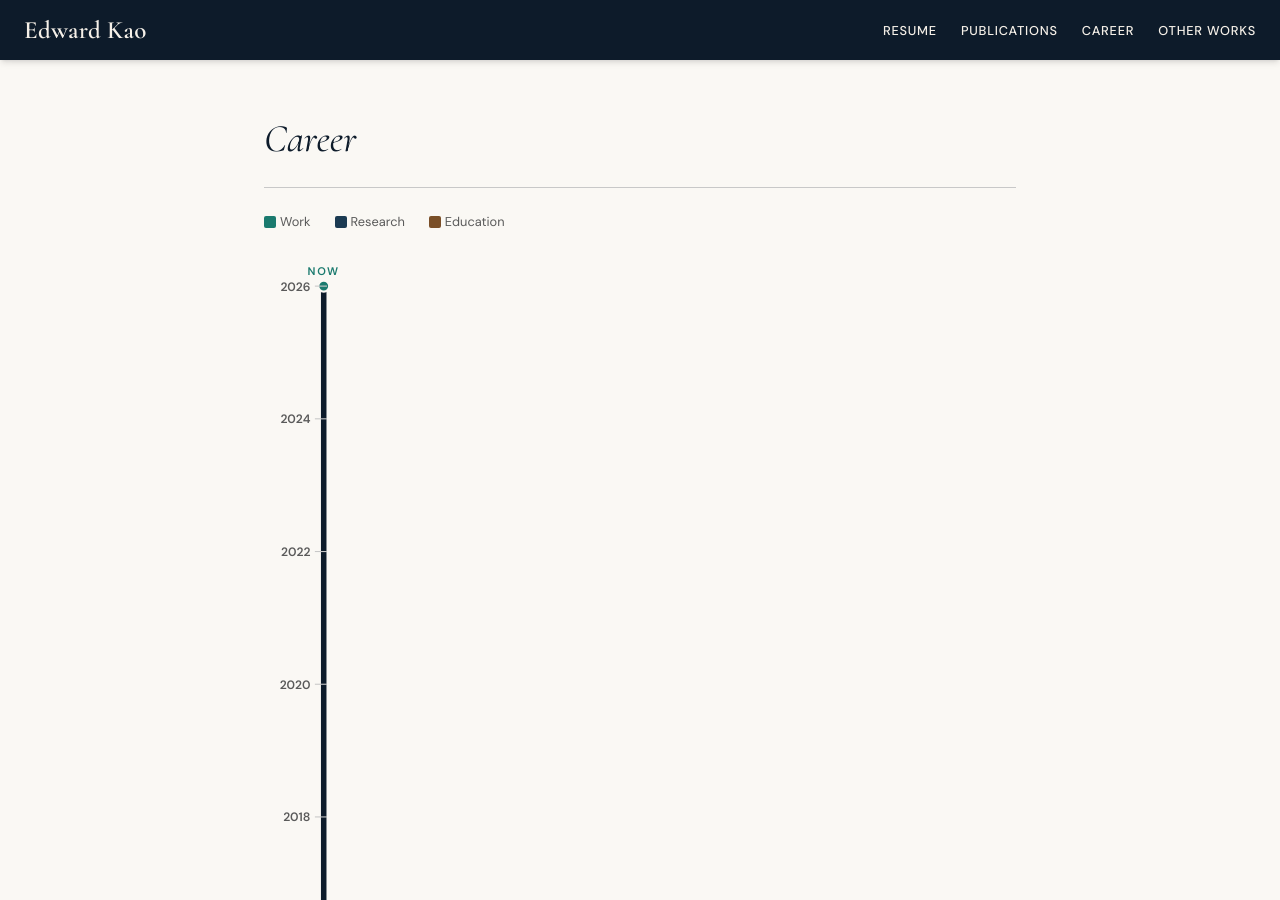
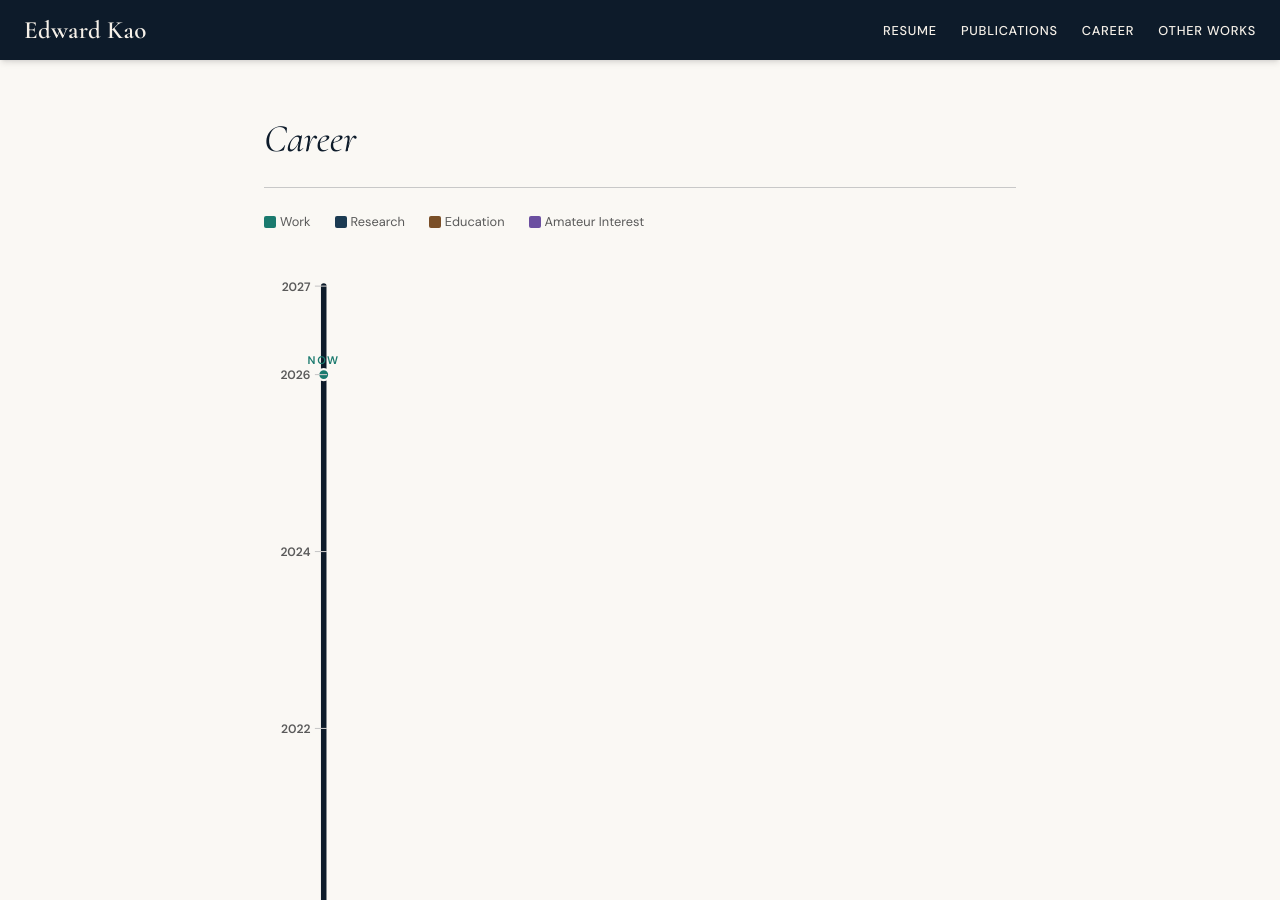
Before and after one commit to edwardkao6413/edwardkao6413.github.io, a Jekyll site: the page built from career.md, in a window 1280 px wide and 900 px high. Built offline with Jekyll 4.4.1, drawn with Linux system fonts in a browser that asks for light colours.

Commit message:
feat: 80px/year scale, extend spine to display_end_year+1, add amateur category

```diff
--- a/career.md
+++ b/career.md
@@ -6,11 +6,14 @@ permalink: /career
 
 {% assign start_year = 2014 %}
 {% assign end_year = site.time | date: "%Y" | plus: 0 %}
-{% assign total_years = end_year | minus: start_year %}
-{% assign px_per_year = 60 %}
+{% assign px_per_year = 80 %}
 {% assign svg_top_pad = 20 %}
+{% assign display_end_year = end_year | plus: 1 %}
+{% assign now_years_from_top = display_end_year | minus: end_year %}
+{% assign now_y = now_years_from_top | times: px_per_year | plus: svg_top_pad %}
+{% assign total_years = display_end_year | minus: start_year %}
 {% assign svg_height = total_years | times: px_per_year | plus: svg_top_pad | plus: 20 %}
-{% assign total_steps = total_years | divided_by: 2 %}
+{% assign total_steps = total_years | divided_by: 2 | plus: 1 %}
 {% assign spine_x = 54 %}
 {% assign bar_x0 = 59 %}
 {% assign bar_x0_right = 65 %}
@@ -33,12 +36,15 @@ permalink: /career
     <span>
       <span class="tl-legend__swatch" style="background:var(--color-edu);" aria-hidden="true"></span>Education
     </span>
+    <span>
+      <span class="tl-legend__swatch" style="background:var(--color-amateur);" aria-hidden="true"></span>Amateur Interest
+    </span>
   </div>
 
   <section class="tl-wrap" aria-label="Career timeline">
 
     <svg viewBox="0 0 680 {{ svg_height }}" width="100%" role="img"
-         aria-label="Career timeline from {{ start_year }} to {{ end_year }}"
+         aria-label="Career timeline from {{ start_year }} to {{ display_end_year }}"
          xmlns="http://www.w3.org/2000/svg">
 
       <!-- spine -->
@@ -47,22 +53,28 @@ permalink: /career
             stroke="#0d1b2a" stroke-width="5" stroke-linecap="round"/>
 
       <!-- now dot + label -->
-      <circle cx="{{ spine_x }}" cy="{{ svg_top_pad }}" r="5" fill="#1a7a6e" stroke="#faf8f4" stroke-width="2"/>
-      {% assign now_label_y = svg_top_pad | minus: 10 %}
+      <circle cx="{{ spine_x }}" cy="{{ now_y }}" r="5" fill="#1a7a6e" stroke="#faf8f4" stroke-width="2"/>
+      {% assign now_label_y = now_y | minus: 10 %}
       <text x="{{ spine_x }}" y="{{ now_label_y }}" text-anchor="middle"
             font-family="DM Sans,sans-serif" font-size="10" font-weight="700"
             fill="#1a7a6e" letter-spacing="1.5" aria-hidden="true">NOW</text>
 
-      <!-- year ticks: every 2 years from start_year upward (rendered bottom-up: y increases going down) -->
+      <!-- year ticks: display_end_year first, then every 2 years from start_year upward -->
+      {% assign tick_x1 = spine_x | minus: 8 %}
+      {% assign tick_x2 = spine_x | plus: 3 %}
+      {% assign label_x = spine_x | minus: 12 %}
+      <line x1="{{ tick_x1 }}" y1="{{ svg_top_pad }}" x2="{{ tick_x2 }}" y2="{{ svg_top_pad }}"
+            stroke="#c8c8c8" stroke-width="1"/>
+      {% assign top_label_y = svg_top_pad | plus: 4 %}
+      <text x="{{ label_x }}" y="{{ top_label_y }}" text-anchor="end"
+            font-family="DM Sans,sans-serif" font-size="11" font-weight="600"
+            fill="#5a5a5a" aria-hidden="true">{{ display_end_year }}</text>
       {% for i in (0..total_steps) %}
         {% assign offset = i | times: 2 %}
         {% assign tick_year = start_year | plus: offset %}
-        {% if tick_year > end_year %}{% break %}{% endif %}
-        {% assign years_from_end = end_year | minus: tick_year %}
+        {% if tick_year >= display_end_year %}{% break %}{% endif %}
+        {% assign years_from_end = display_end_year | minus: tick_year %}
         {% assign tick_y = years_from_end | times: px_per_year | plus: svg_top_pad %}
-        {% assign tick_x1 = spine_x | minus: 8 %}
-        {% assign tick_x2 = spine_x | plus: 3 %}
-        {% assign label_x = spine_x | minus: 12 %}
         {% assign label_y = tick_y | plus: 4 %}
         <line x1="{{ tick_x1 }}" y1="{{ tick_y }}" x2="{{ tick_x2 }}" y2="{{ tick_y }}"
               stroke="#c8c8c8" stroke-width="1"/>
@@ -75,7 +87,7 @@ permalink: /career
       {% for event in site.data.career %}
         {% assign ev_end = event.end | plus: 0 %}
         {% assign ev_start = event.start | plus: 0 %}
-        {% assign years_to_bar_top = end_year | minus: ev_end %}
+        {% assign years_to_bar_top = display_end_year | minus: ev_end %}
         {% assign bar_top = years_to_bar_top | times: px_per_year | plus: svg_top_pad %}
         {% assign bar_years = ev_end | minus: ev_start %}
         {% assign bar_h = bar_years | times: px_per_year %}
@@ -91,8 +103,10 @@ permalink: /career
           {% assign bar_color = "#1a7a6e" %}
         {% elsif event.category == "research" %}
           {% assign bar_color = "#1b3a52" %}
+        {% elsif event.category == "education" %}
+          {% assign bar_color = "#7a4f28" %}
         {% else %}
-          {% assign bar_color = "#7a4f28" %}
+          {% assign bar_color = "#6b4fa0" %}
         {% endif %}
         <rect x="{{ bar_x }}" y="{{ bar_top }}" width="6" height="{{ bar_h }}"
               rx="3" fill="{{ bar_color }}"/>
@@ -106,7 +120,7 @@ permalink: /career
     <!-- HTML label blocks — absolutely positioned, overlaid on SVG coordinate space -->
     {% for event in site.data.career %}
       {% assign ev_end = event.end | plus: 0 %}
-      {% assign years_to_bar_top = end_year | minus: ev_end %}
+      {% assign years_to_bar_top = display_end_year | minus: ev_end %}
       {% assign bar_top = years_to_bar_top | times: px_per_year | plus: svg_top_pad %}
       {% assign leader_offset = event.leader_y_offset | default: 0 | plus: 0 %}
       {% assign label_top = bar_top | plus: leader_anchor | plus: leader_offset | minus: label_center_offset %}
```
